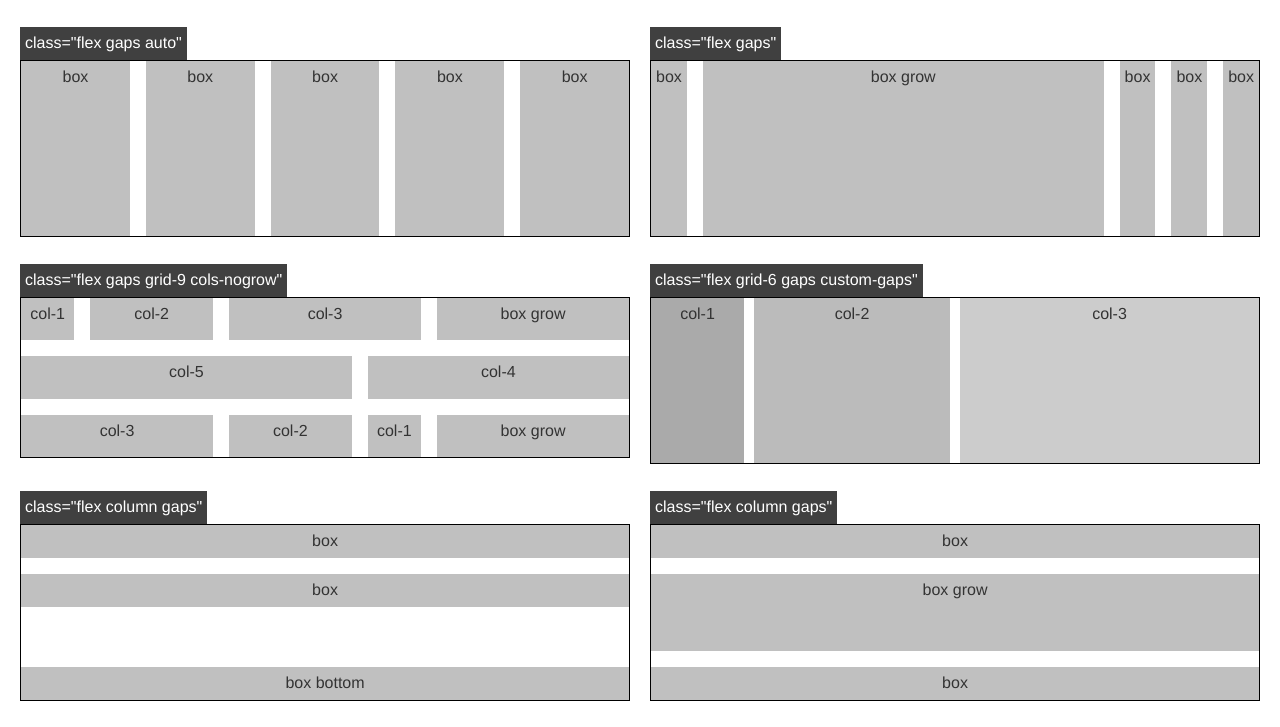
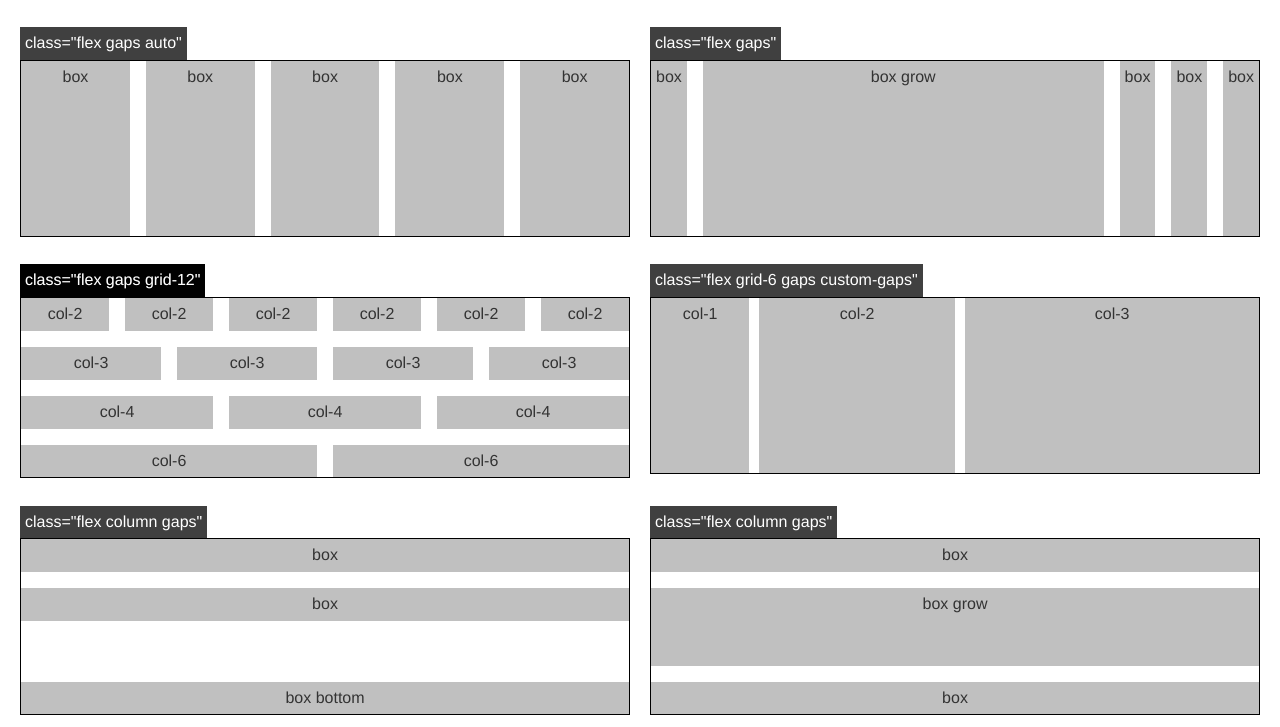
Before and after one commit to ixrock/flexbox, a website: page docs/examples/flexbox-playground.html in a window 1280 px wide. Shown: the top 727 px of the page. Drawn offline with nearby package versions, Linux system fonts and the light colour scheme.

Commit message:
v.3.3.0 grid layout reworks

```diff
--- a/docs/examples/flexbox-playground.html
+++ b/docs/examples/flexbox-playground.html
@@ -24,6 +24,14 @@
       min-height: 175px;
     }
 
+    .example.multi-line > .flex {
+      min-height: 0;
+    }
+
+    .example.multi-line > .flex:not(:last-child) {
+      margin-bottom: var(--flex-gap, 1em);
+    }
+
     .example > :after {
       content: 'class="' attr(class) '"';
       position: absolute;
@@ -34,13 +42,13 @@
       padding: .5rem;
     }
 
-    .box, [class*="col-"] {
+    .flex > * {
       background: silver;
       text-align: center;
       padding: 5px;
     }
 
-    .box:after, [class*="col-"]:after {
+    .flex > *:after {
       content: attr(class);
     }
 
@@ -72,26 +80,37 @@
     </div>
   </div>
 
-  <div class="example">
-    <div class="flex gaps grid-9 cols-nogrow">
-      <div class="col-1"></div>
+  <div class="example multi-line">
+    <div class="flex gaps grid-12">
       <div class="col-2"></div>
+      <div class="col-2"></div>
+      <div class="col-2"></div>
+      <div class="col-2"></div>
+      <div class="col-2"></div>
+      <div class="col-2"></div>
+    </div>
+    <div class="flex gaps grid-12">
       <div class="col-3"></div>
-      <div class="box grow"></div>
-      <div class="col-5"></div>
+      <div class="col-3"></div>
+      <div class="col-3"></div>
+      <div class="col-3"></div>
+    </div>
+    <div class="flex gaps grid-12">
       <div class="col-4"></div>
-      <div class="col-3"></div>
-      <div class="col-2"></div>
-      <div class="col-1"></div>
-      <div class="box grow"></div>
+      <div class="col-4"></div>
+      <div class="col-4"></div>
+    </div>
+    <div class="flex gaps grid-12">
+      <div class="col-6"></div>
+      <div class="col-6"></div>
     </div>
   </div>
 
   <div class="example">
     <div class="flex grid-6 gaps custom-gaps">
-      <div class="col-1" style="background: #aaaaaa;"></div>
-      <div class="col-2" style="background: #bbbbbb;"></div>
-      <div class="col-3" style="background: #cccccc;"></div>
+      <div class="col-1"></div>
+      <div class="col-2"></div>
+      <div class="col-3"></div>
     </div>
   </div>
 
--- a/package.json
+++ b/package.json
@@ -1,6 +1,6 @@
 {
   "name": "flex.box",
-  "version": "3.2.4",
+  "version": "3.3.0",
   "description": "CSS library for easier work with flex boxes",
   "main": "src/flexbox.scss",
   "author": "ixrock",
--- a/src/flexbox.scss
+++ b/src/flexbox.scss
@@ -41,7 +41,7 @@ $flexbox-col-selector: unquote("col-") !default;
 
   &.auto {
     > * {
-      flex: 1 0 0;
+      flex: 1 0 0%;
     }
   }
 
@@ -79,7 +79,7 @@ $flexbox-col-selector: unquote("col-") !default;
 
   // gaps
   &.gaps {
-    &:not(.wrap):not([class*="#{$flexbox-grid-selector}"]) {
+    &:not(.wrap) {
       $gap: var(--flex-gap, #{$flexbox-gap-default});
       &.column {
         > :not(:last-child) {
@@ -93,16 +93,16 @@ $flexbox-col-selector: unquote("col-") !default;
       }
     }
     // grids and multi-line flex-containers
-    &.wrap, &[class*="#{$flexbox-grid-selector}"] {
+    &.wrap {
       $gap: calc(var(--flex-gap, #{$flexbox-gap-default}) / 2);
       margin: calc(var(--flex-gap, #{$flexbox-gap-default}) / -2);
       > * {
         margin: $gap;
       }
-    }
-    // reset margin for nested grids
-    &[class*="#{$flexbox-grid-selector}"][class*="#{$flexbox-col-selector}"] {
-      margin: 0;
+      // reset margin for nested grids
+      &[class*="#{$flexbox-col-selector}"] {
+        margin: 0;
+      }
     }
   }
 
@@ -124,6 +124,7 @@ $flexbox-col-selector: unquote("col-") !default;
     }
     &.nogrow {
       flex-grow: 0;
+      flex-basis: auto;
     }
     &.noshrink {
       flex-shrink: 0;
@@ -159,7 +160,7 @@ $flexbox-col-selector: unquote("col-") !default;
   $grid: 1;
   $grids: ();
   $cols: ();
-  $cols-gaps: ();
+
   @while $grid <= $flexbox-grids-count {
     &.#{$flexbox-grid-selector}#{$grid} > * {
       --flex-grid: $grid;
@@ -169,27 +170,22 @@ $flexbox-col-selector: unquote("col-") !default;
     }
     $grids: append($grids, #{& +"."+ $flexbox-grid-selector + $grid}, "comma");
     $cols: append($cols, #{& +" > ."+ $flexbox-col-selector + $grid}, "comma");
-    $cols-gaps: append($cols-gaps, #{& +".gaps > ."+ $flexbox-col-selector + $grid + ":not([class*='"+ $flexbox-grid-selector +"'])"}, "comma");
     $grid: $grid + 1;
   }
 
+  // default grid size for every .flex container is 12
+  --flex-grid: $flexbox-grids-count;
+
   @at-root {
     #{$grids} {
-      flex-wrap: wrap;
-      &.cols-grow {
-        --flex-col-grow: 1;
-      }
-      &.cols-nogrow {
-        --flex-col-grow: 0;
+      > * {
+        // default column size for any grid is 1
+        flex: 0 1 calc(100% / var(--flex-grid));
       }
     }
 
-    #{$cols-gaps} {
-      flex: var(--flex-col-grow, 1) 0 calc(100% / var(--flex-grid) * var(--flex-col) - var(--flex-gap, #{$flexbox-gap-default}));
-    }
-
     #{$cols} {
-      flex: var(--flex-col-grow, 1) 0 calc(100% / var(--flex-grid) * var(--flex-col));
+      flex: 0 1 calc(100% / var(--flex-grid) * var(--flex-col));
     }
   }
 }
```
Also changed, not shown: docs/index.html (+3 -7 lines), README.md, src/flexbox.css.
